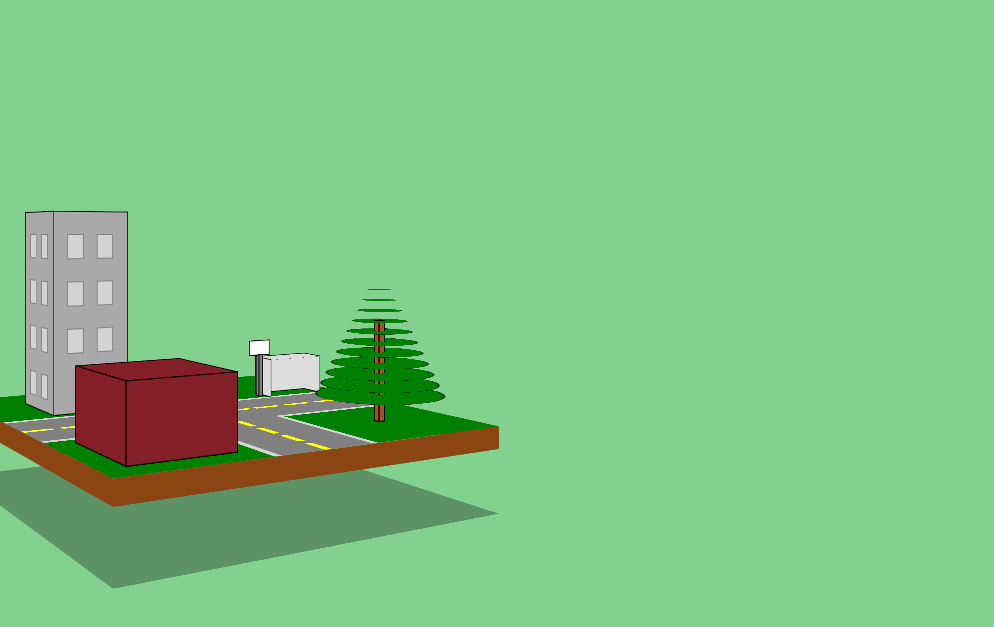
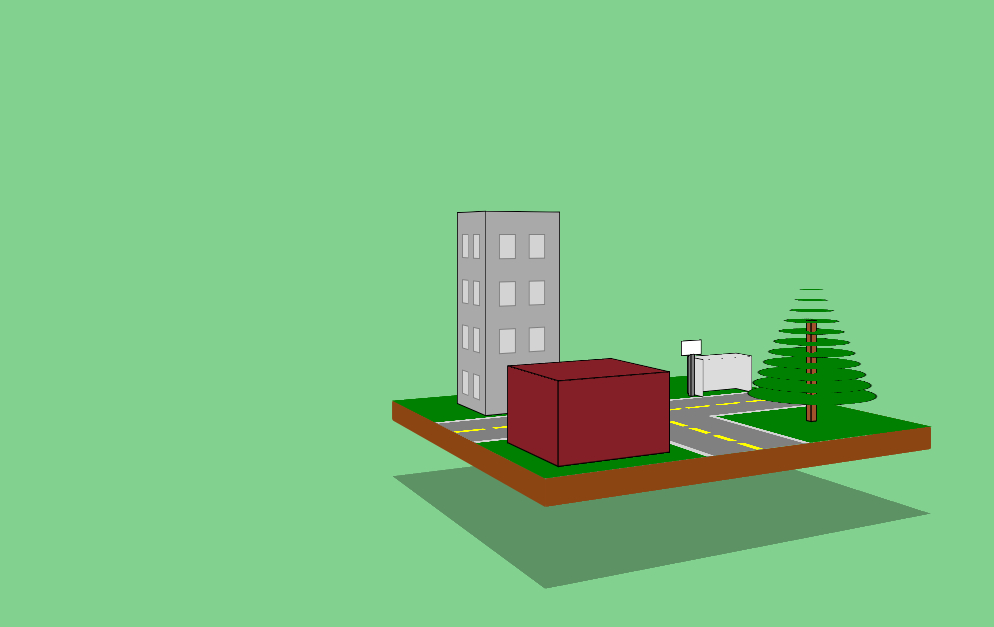
Before and after one commit to jteration/city-block, a plain HTML site: page index.html in a window 1280 px wide. Shown: the part 5-632 px from the top of the page, without its empty margins (0-994 px from the left). Drawn offline with Linux system fonts and the light colour scheme.

Commit message:
centering animation

```diff
--- a/index.html
+++ b/index.html
@@ -8,9 +8,17 @@
   <link href="https://fonts.googleapis.com/css?family=Jua" rel="stylesheet">
   <link rel="stylesheet" href="./styles.css">
   <title>Document</title>
+  <style>
+    main {
+      display: flex;
+      align-items: center;
+      justify-content: center;
+    }
+  </style>
 </head>
 
 <body>
+  <main>
     <section class="container">
       <div id="cube">
         <figure class="front"></figure>
@@ -162,6 +170,7 @@
         <div class="bus-stop-d"></div>
       </div>
     </section>
+  </main>
 </body>
 
 </html>
```
Lines whose indentation alone changed are shown as unchanged.
